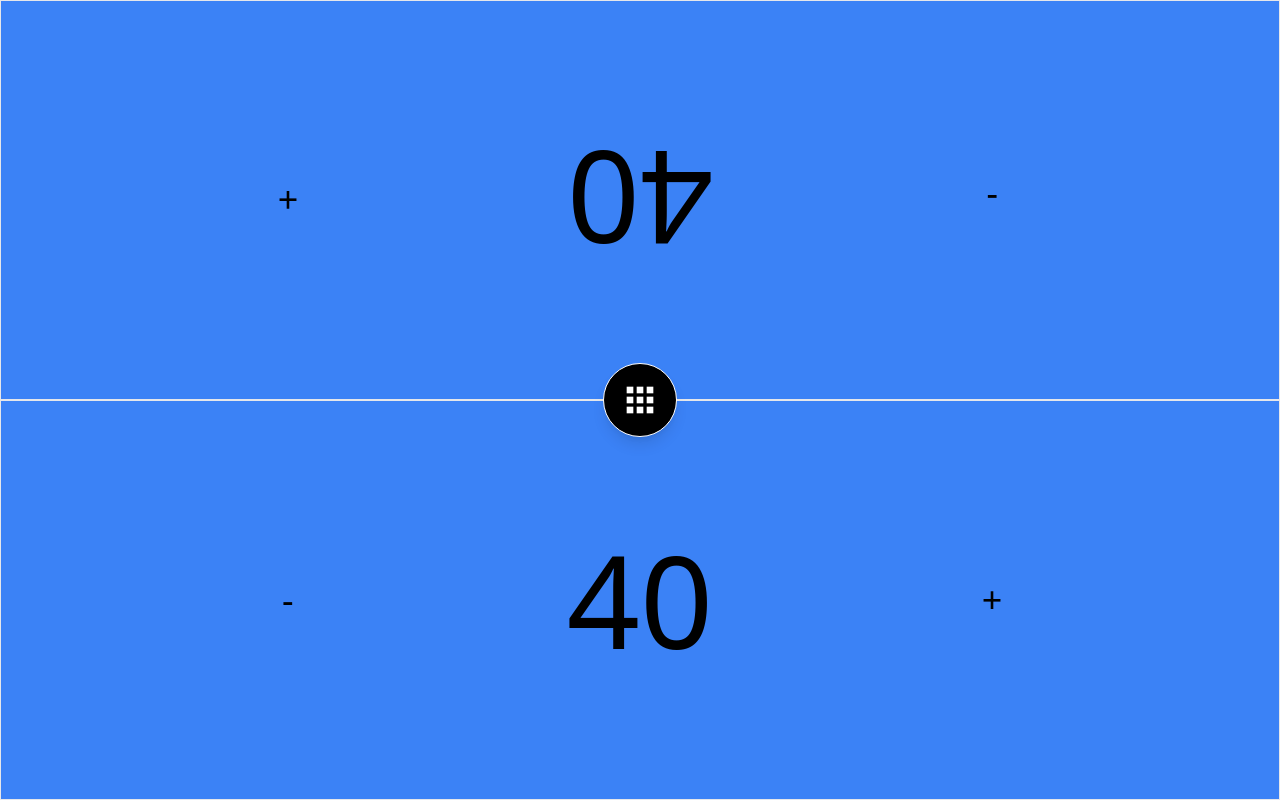
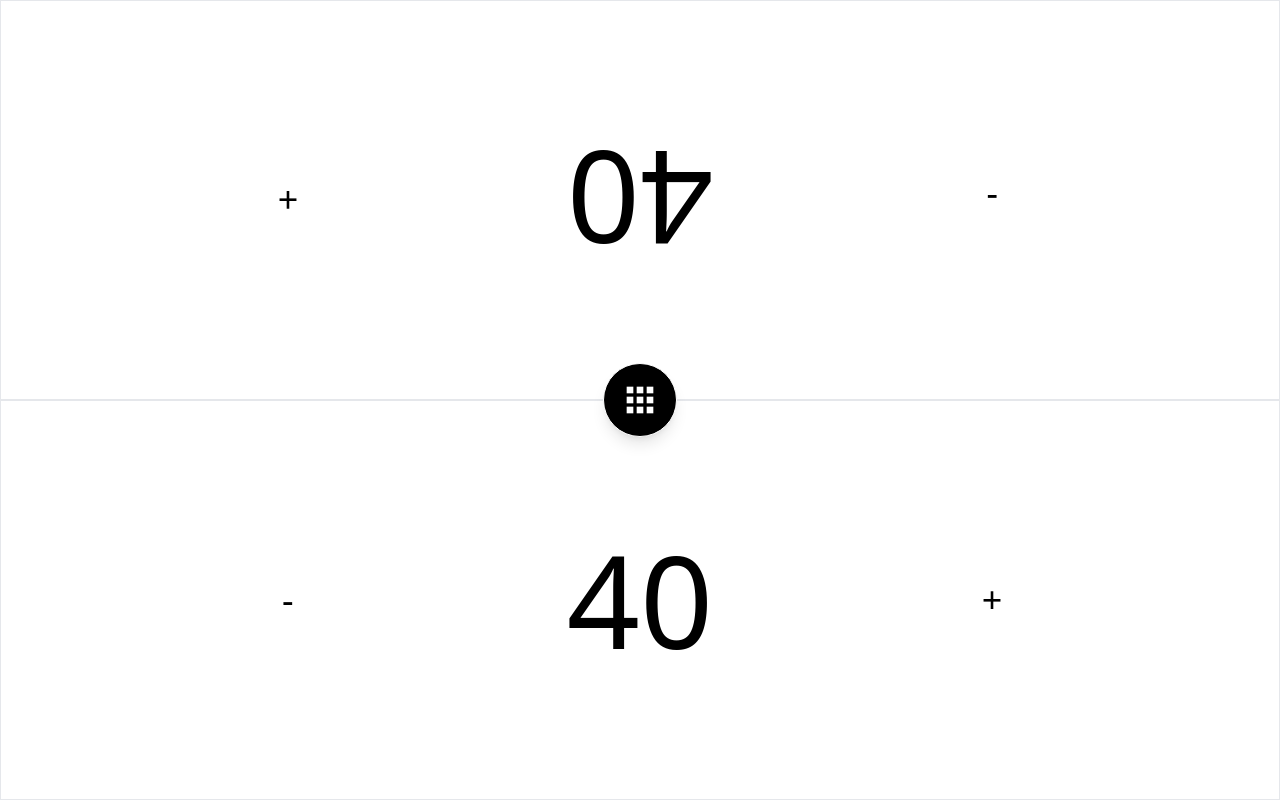
Before and after one commit to mdubelbeis/mtg-life-counter, a React (Vite) app: page /commander/two-players in a window 1280 px wide. Built offline with nearby package versions, Linux system fonts and the light colour scheme.

Commit message:
refactoring

```diff
--- a/src/app/commander/PlayerFourSlice.ts
+++ b/src/app/commander/PlayerFourSlice.ts
@@ -6,6 +6,7 @@ const initialState = {
   poisonTotal: 0,
   commanderDamage: 0,
   commander: "",
+  boardColor: "bg-teal-500",
 };
 
 export const playerFourSlice = createSlice({
@@ -33,6 +34,9 @@ export const playerFourSlice = createSlice({
     updatePlayerFourCommander: (state, action: PayloadAction<string>) => {
       state.commander = action.payload;
     },
+    updatePlayerFourBoardColor: (state, action: PayloadAction<string>) => {
+      state.boardColor = action.payload;
+    },
   },
 });
 
@@ -45,6 +49,7 @@ export const {
   incrementPoisonDamagePlayerFour,
   incrementCommanderDamagePlayerFour,
   updatePlayerFourCommander,
+  updatePlayerFourBoardColor,
 } = playerFourSlice.actions;
 
 export default playerFourSlice.reducer;
--- a/src/app/commander/PlayerOneSlice.ts
+++ b/src/app/commander/PlayerOneSlice.ts
@@ -7,7 +7,7 @@ const initialState = {
   poisonTotal: 0,
   commanderDamage: 0,
   commander: "",
-  boardColor: "bg-teal-500",
+  boardColor: "#FF6F61",
 };
 
 export const playerOneSlice = createSlice({
--- a/src/app/commander/PlayerThreeSlice.ts
+++ b/src/app/commander/PlayerThreeSlice.ts
@@ -6,6 +6,7 @@ const initialState = {
   poisonTotal: 0,
   commanderDamage: 0,
   commander: "",
+  boardColor: "bg-teal-500",
 };
 
 export const playerThreeSlice = createSlice({
@@ -33,6 +34,9 @@ export const playerThreeSlice = createSlice({
     updatePlayerThreeCommander: (state, action: PayloadAction<string>) => {
       state.commander = action.payload;
     },
+    updatePlayerThreeBoardColor: (state, action: PayloadAction<string>) => {
+      state.boardColor = action.payload;
+    },
   },
 });
 
@@ -45,6 +49,7 @@ export const {
   incrementPoisonDamagePlayerThree,
   incrementCommanderDamagePlayerThree,
   updatePlayerThreeCommander,
+  updatePlayerThreeBoardColor,
 } = playerThreeSlice.actions;
 
 export default playerThreeSlice.reducer;
--- a/src/app/commander/PlayerTwoSlice.ts
+++ b/src/app/commander/PlayerTwoSlice.ts
@@ -6,7 +6,7 @@ const initialState = {
   poisonTotal: 0,
   commanderDamage: 0,
   commander: "",
-  boardColor: "bg-teal-500",
+  boardColor: "#34568B",
 };
 
 export const playerTwoSlice = createSlice({
--- a/src/components/PlaymatHeader/BgColorForm.tsx
+++ b/src/components/PlaymatHeader/BgColorForm.tsx
@@ -1,7 +1,8 @@
-import { useState } from "react";
-import { useDispatch } from "react-redux";
+import { useEffect, useState } from "react";
+import { useDispatch, useSelector } from "react-redux";
 import { updatePlayerOneBoardColor } from "../../app/commander/PlayerOneSlice";
 import { updatePlayerTwoBoardColor } from "../../app/commander/PlayerTwoSlice";
+import { RootState } from "../../app/store";
 import ApplyButton from "../ui/ApplyButton";
 
 // Instead of using a form onSubmit, when a color is selected by the input
@@ -12,26 +13,61 @@ interface BgColorFormProps {
 }
 
 const BgColorForm: React.FC<BgColorFormProps> = ({ player }) => {
-  const [inputColor, setInputColor] = useState<string>("#3B82F6");
+  const [boardColor, setBoardColor] = useState<string>("#000000");
   const dispatch = useDispatch();
+  const playerOneBoardColor = useSelector(
+    (state: RootState) => state.PlayerOne.boardColor
+  );
+  const playerTwoBoardColor = useSelector(
+    (state: RootState) => state.PlayerTwo.boardColor
+  );
+  const playerThreeBoardColor = useSelector(
+    (state: RootState) => state.PlayerThree.boardColor
+  );
+  const playerFourBoardColor = useSelector(
+    (state: RootState) => state.PlayerFour.boardColor
+  );
 
-  const handleBgColorSubmit = (e: React.ChangeEvent<HTMLFormElement>) => {
-    e.preventDefault();
+  useEffect(() => {
+    switch (player) {
+      case "PlayerOne":
+        setBoardColor(playerOneBoardColor);
+        break;
+      case "PlayerTwo":
+        setBoardColor(playerTwoBoardColor);
+        break;
+      case "PlayerThree":
+        setBoardColor(playerThreeBoardColor);
+        break;
+      case "PlayerFour":
+        setBoardColor(playerFourBoardColor);
+        break;
+      default:
+        // Maybe Add more players???
+        setBoardColor("#ffffff");
+    }
+  });
 
+  const handleBgColorSubmit = (e: React.ChangeEvent<HTMLInputElement>) => {
+    // e.preventDefault();
+    setBoardColor(e.target.value);
     // dispatch color to store
     switch (player) {
       case "PlayerOne":
-        dispatch(updatePlayerOneBoardColor(inputColor));
+        dispatch(updatePlayerOneBoardColor(e.target.value.toUpperCase()));
+        break;
+      case "PlayerTwo":
+        dispatch(updatePlayerTwoBoardColor(e.target.value.toUpperCase()));
         break;
       default:
-        dispatch(updatePlayerTwoBoardColor(inputColor));
-        break;
+        console.log("Error...dummy");
     }
+    console.log(boardColor);
   };
 
   return (
     <form
-      onSubmit={handleBgColorSubmit}
+      // onSubmit={handleBgColorSubmit}
       className="flex items-center justify-end gap-4 w-full"
     >
       <label>
@@ -39,8 +75,8 @@ const BgColorForm: React.FC<BgColorFormProps> = ({ player }) => {
           type="color"
           name="bgColor"
           id="bgColor"
-          value={inputColor}
-          onChange={(e) => setInputColor(e.target.value)}
+          value={boardColor}
+          onChange={handleBgColorSubmit}
           className="border-0 bg-white rounded-full"
         />
       </label>
--- a/src/components/PlaymatHeader/MobileMenu.tsx
+++ b/src/components/PlaymatHeader/MobileMenu.tsx
@@ -19,7 +19,7 @@ const MobileMenu: React.FC<MobileMenuProps> = ({ onClick, menuBackground }) => {
       onClick={handleIconClick}
       className={`absolute top-1/2 left-1/2 -translate-x-1/2 -translate-y-1/2 border-[1px] shadow-lg ${
         switchMenuIcon ? "border-black" : "border-white"
-      } z-40 ${menuBackground}`}
+      } ${menuBackground} z-[1000]`}
     >
       {!switchMenuIcon ? (
         <CgMenuGridR className="h-10 w-10" />
--- a/src/components/ui/Playmat.tsx
+++ b/src/components/ui/Playmat.tsx
@@ -1,3 +1,7 @@
+import { useEffect } from "react";
+import { useSelector } from "react-redux";
+import { RootState } from "../../app/store";
+
 import PlaymatHeader from "./PlaymatHeader";
 import Scoreboard from "./Scoreboard";
 
@@ -13,9 +17,32 @@ interface PlaymatProps {
 }
 
 const Playmat: React.FC<PlaymatProps> = ({ playerStats, opacity }) => {
+  const playerOneBoardColor = useSelector(
+    (state: RootState) => state.PlayerOne.boardColor
+  );
+  const playerTwoBoardColor = useSelector(
+    (state: RootState) => state.PlayerTwo.boardColor
+  );
+  // const playerThreeBoardColor = useSelector((state: RootState) => state.PlayerThree.boardColor);
+  // const playerFourBoardColor = useSelector((state: RootState) => state.PlayerFour.boardColor);
+
+  const filterBoardColor = () => {
+    switch (playerStats.name) {
+      case "PlayerOne":
+        return playerOneBoardColor;
+      case "PlayerTwo":
+        return playerTwoBoardColor;
+      // case "PlayerThree":
+      //   return playerThreeBoardColor;
+      // case "PlayerFour":
+      //   return playerFourBoardColor;
+      default:
+        return "#000000 text-white";
+    }
+  };
   return (
     <div
-      className={`h-full flex w-full relative bg-blue-500 p-2 border-[0.25px]`}
+      className={`h-full flex w-full relative bg-[${filterBoardColor()}] z-50 p-2 border-[0.25px]`}
     >
       <PlaymatHeader
         poisonDamage={playerStats.poisonTotal}
--- a/src/components/ui/PlaymatHeader.tsx
+++ b/src/components/ui/PlaymatHeader.tsx
@@ -50,7 +50,7 @@ const PlaymatHeader: React.FC<PlaymatHeaderProps> = ({
     <header
       className={`absolute ${
         opacity === "0" ? "hidden" : ""
-      } top-0 left-0 bg-[#2c3142] w-full text-white p-4 h-full flex flex-col items-center gap-2 max-w-lg z-20`}
+      } top-0 left-0 bg-[#2c3142] w-full text-white p-4 h-full flex flex-col items-center gap-2 max-w-lg`}
     >
       <PlaymatHeaderNav />
       <div
--- a/src/pages/commander/TwoPlayers.tsx
+++ b/src/pages/commander/TwoPlayers.tsx
@@ -9,24 +9,27 @@ const TwoPlayers: React.FC = () => {
   let playerOneStats = useSelector((state: RootState) => state.PlayerOne);
   let playerTwoStats = useSelector((state: RootState) => state.PlayerTwo);
   const [mobileMenuOpacity, setMobileMenuOpacity] = useState<string>("0");
-  const [menuBackground, setMenuBackground] = useState(
+  const [closeMenuIconBackground, setCloseMenuIconBackground] = useState(
     "text-white bg-black p-4 rounded-full"
   );
 
   const handleMenuClick = () => {
     if (mobileMenuOpacity === "0") {
       setMobileMenuOpacity("100");
-      setMenuBackground("text-black bg-white p-4 rounded-full");
+      setCloseMenuIconBackground("text-black bg-white p-4 rounded-full");
     } else {
       setMobileMenuOpacity("0");
-      setMenuBackground("text-white bg-black p-4 rounded-full");
+      setCloseMenuIconBackground("text-white bg-black p-4 rounded-full");
     }
   };
 
   return (
     <div className={`relative w-screen h-screen`}>
       {/* Mobile Menu */}
-      <MobileMenu onClick={handleMenuClick} menuBackground={menuBackground} />
+      <MobileMenu
+        onClick={handleMenuClick}
+        menuBackground={closeMenuIconBackground}
+      />
       {/* Player 1 */}
       <div className="w-full h-1/2 rotate-180">
         <Playmat playerStats={playerOneStats} opacity={mobileMenuOpacity} />
```
